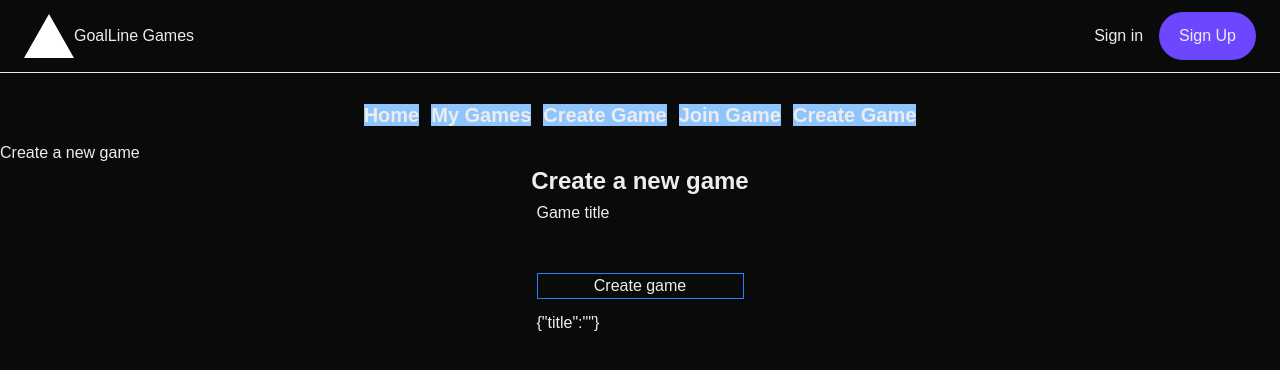
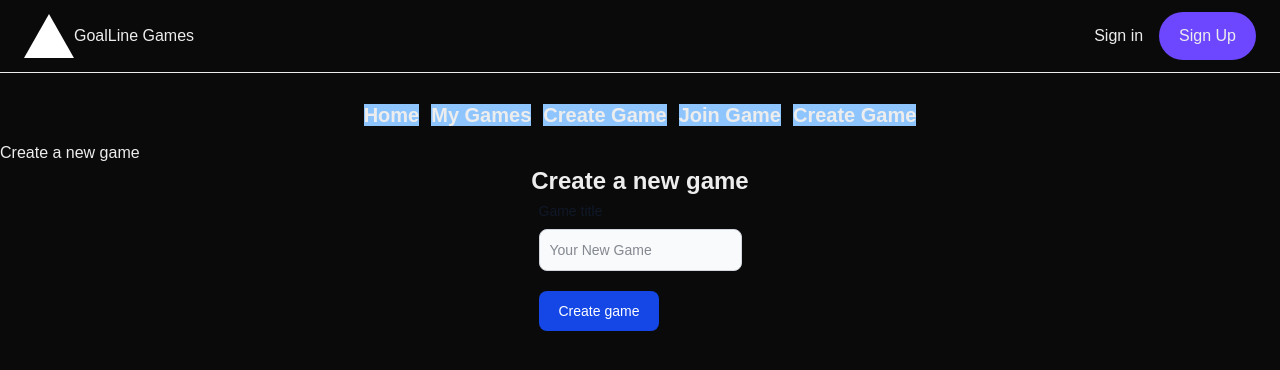
Before and after one commit to olliekeane123/last_man_standing, a Next.js app: page /games/create in a window 1280 px wide. Shown: the top 370 px of the page. Built offline with nearby package versions, Linux system fonts and the light colour scheme; no server answers.

Commit message:
use boilerplate styling for create game form

```diff
--- a/src/app/(main)/games/create/CreateGameForm.tsx
+++ b/src/app/(main)/games/create/CreateGameForm.tsx
@@ -14,7 +14,6 @@
     const {
         register,
         handleSubmit,
-        getValues,
         formState: { errors, isSubmitting },
     } = useForm<CreateGameFormData>({
         resolver: zodResolver(CreateGameFormSchema),
@@ -26,19 +25,21 @@
             <div>
                 <h2 className="font-bold text-2xl">Create a new game</h2>
             </div>
-            <form onSubmit={handleSubmit(createGame)} className="flex flex-col space-y-3 max-w-2xl">
-                <label htmlFor="">Game title</label>
-                <input
-                    type="text"
-                    id="title"
-                    {...register("title")}
-                />
+            <form onSubmit={handleSubmit(createGame)} className="max-w-sm mx-auto">
+                <div className="mb-5">
+                    <label htmlFor="title" className="block mb-2 text-sm font-medium text-gray-900 ">Game title</label>
+                    <input
+                    className="bg-gray-50 border border-gray-300 text-gray-900 text-sm rounded-lg focus:ring-blue-500 focus:border-blue-500 block w-full p-2.5 dark:bg-gray-700 dark:border-gray-600 dark:placeholder-gray-400 dark:text-white dark:focus:ring-blue-500 dark:focus:border-blue-500" placeholder="Your New Game"
+                        type="text"
+                        id="title"
+                        {...register("title")}
+                    />
+                </div>
                 {errors.title && <div className="text-red-500">{errors.title.message}</div>}
-                <button className="border-1 border-blue-500 cursor-pointer" disabled={isSubmitting} type="submit">
+                <button className="text-white bg-blue-700 hover:bg-blue-800 focus:ring-4 focus:outline-none focus:ring-blue-300 font-medium rounded-lg text-sm w-full sm:w-auto px-5 py-2.5 text-center dark:bg-blue-600 dark:hover:bg-blue-700 dark:focus:ring-blue-800" disabled={isSubmitting} type="submit">
                     {isSubmitting ? "Loading..." : "Create game"}
                 </button>
 
-                <p>{JSON.stringify(getValues())}</p>
             </form>
         </div>
     )
```
